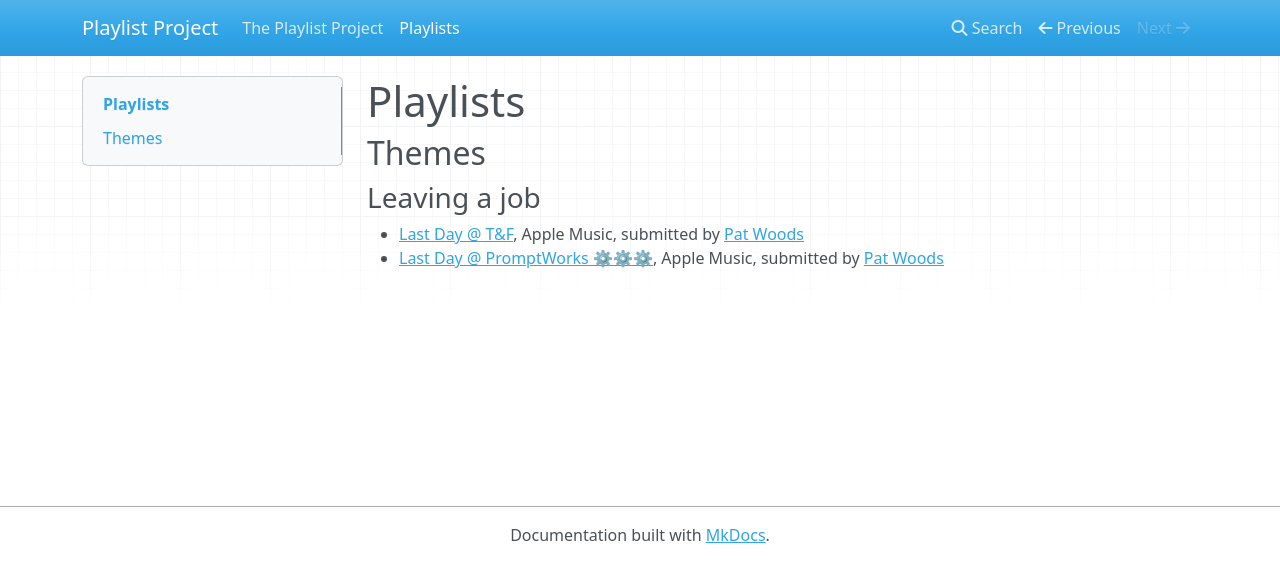
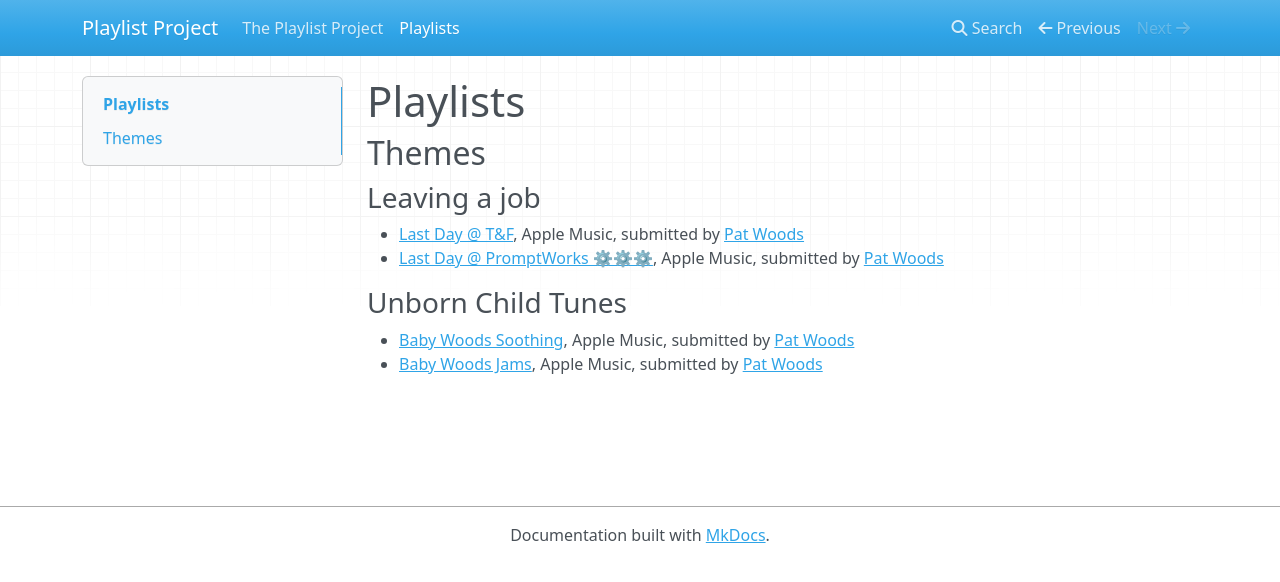
Before and after one commit to Wat-Poods/playlistproject, an MkDocs documentation site: the page built from docs/playlists.md, in a window 1280 px wide. Shown: the top 582 px of the page. Built offline with MkDocs 1.6.1, drawn with Linux system fonts in a browser that asks for light colours; nearby versions of some CDN libraries.

Commit message:
Added baby tunes

```diff
--- a/docs/playlists.md
+++ b/docs/playlists.md
@@ -22,3 +22,9 @@
 
 - [Last Day @ T&F](https://itunes.apple.com/us/playlist/last-day-at-t-f/pl.84a21cf7082a45e1a0c8cbb9b863df92), Apple Music, submitted by [Pat Woods](http://www.twitter.com/patwoodsdesign)
 - [Last Day @ PromptWorks ⚙️⚙️⚙️](https://itunes.apple.com/us/playlist/last-day-at-promptworks/pl.u-76oN96bIldd2W), Apple Music, submitted by [Pat Woods](http://www.twitter.com/patwoodsdesign)
+
+
+### Unborn Child Tunes
+
+- [Baby Woods Soothing](https://itunes.apple.com/us/playlist/baby-woods-soothing/pl.u-9N9LzZbTvll6x), Apple Music, submitted by [Pat Woods](http://www.twitter.com/patwoodsdesign)
+- [Baby Woods Jams](https://itunes.apple.com/us/playlist/baby-woods-jams/pl.u-DdAN2yeFoPPea), Apple Music, submitted by [Pat Woods](http://www.twitter.com/patwoodsdesign)
```
